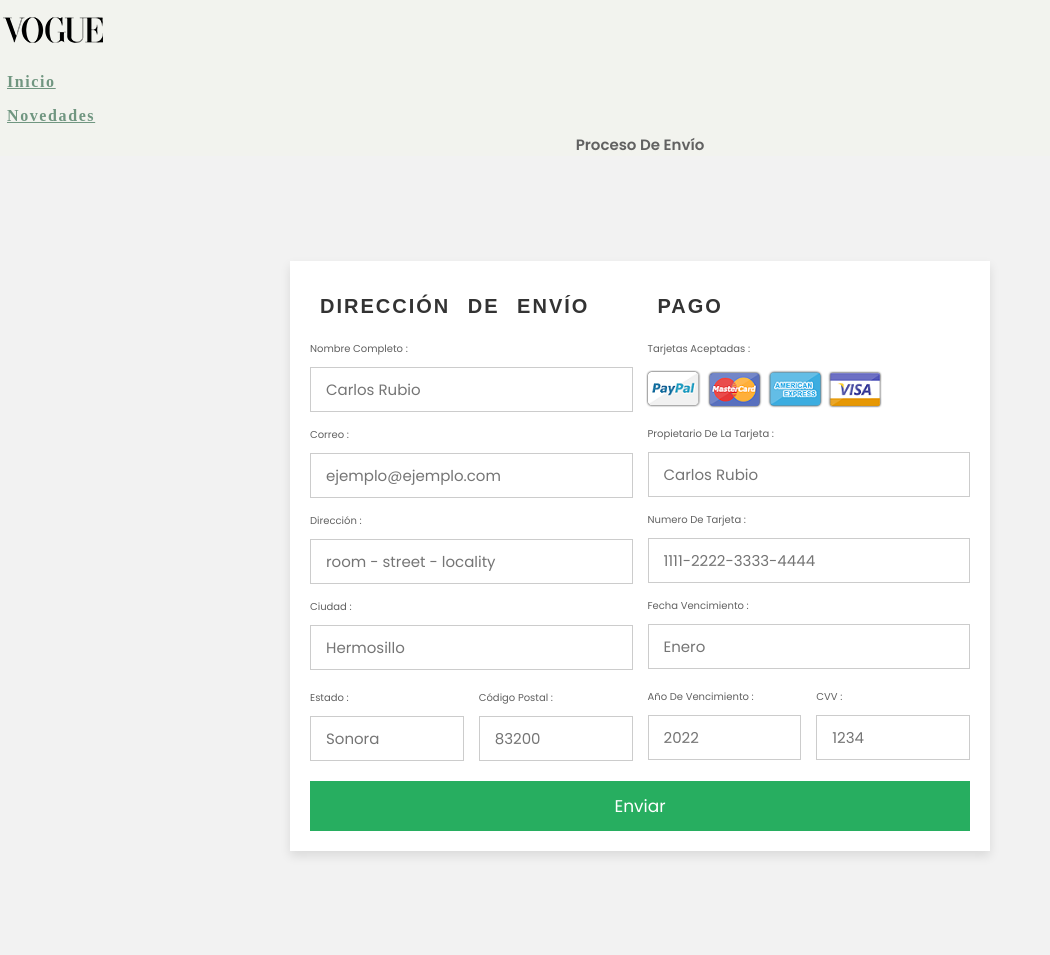
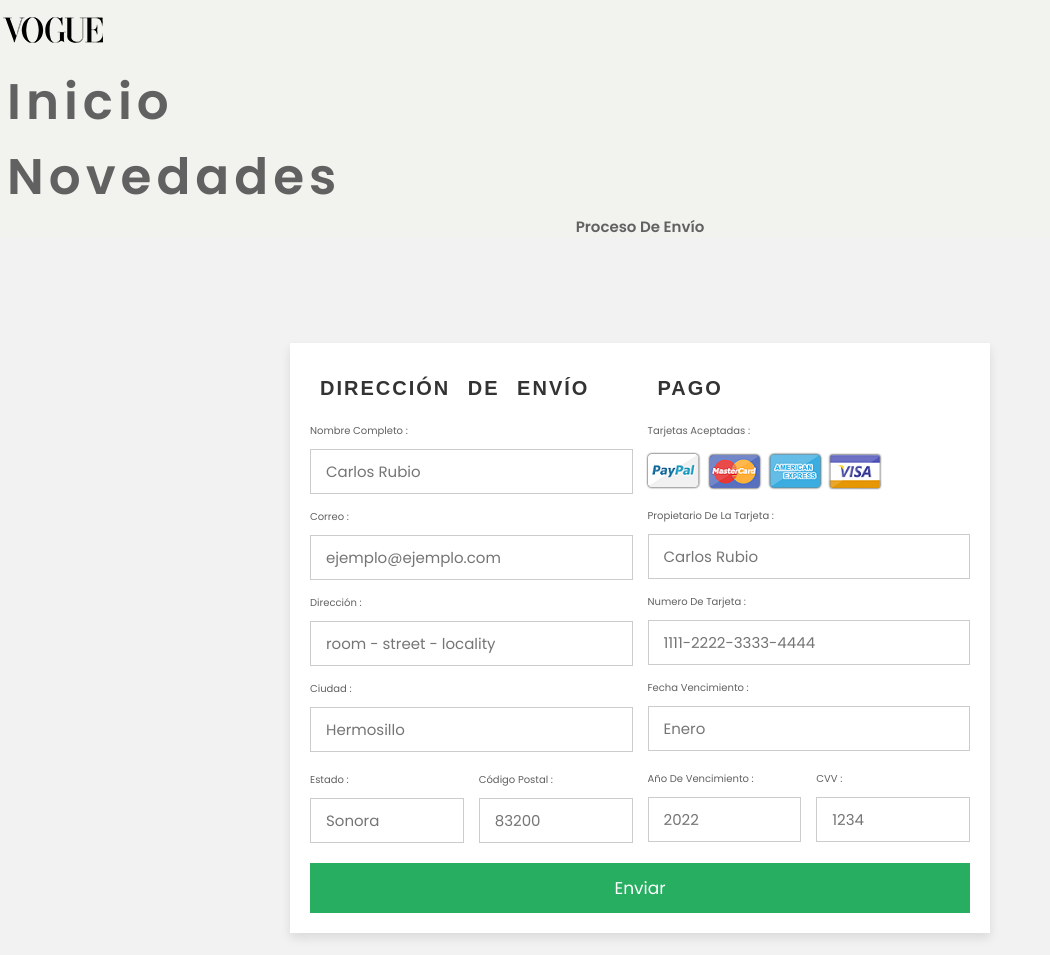
Before and after one commit to MikkelyEV/DojaRevistas, a PHP site: page /Pago.html in a window 1280 px wide. Shown: the top 955 px of the page, without its empty margins (0-1050 px from the left). Before the commit the page ends 856 px from the top, so only its background shows below. Run offline with PHP 8.4, Linux system fonts and the light colour scheme; some libraries are stand-ins or nearby versions.

Commit message:
Links en menu slider arreglados

```diff
--- a/Estilo.css
+++ b/Estilo.css
@@ -327,22 +327,22 @@
   font-family: "OpenSansCondensed-Light";
 }
 a {
-  font-size: 1.6rem;
-  line-height: 1.5em;
+  text-decoration: none;
+  font-size: 5rem;
   word-spacing: 0.5em;
   letter-spacing: 0.1em;
-  font-family: "OpenSansCondensed-Light";
+
   display: inline;
   font-weight: bold;
   padding: 7px;
-  color: var(--icon-hover-bg);
+  color: var(--text-color);
 }
 a::after {
-  content: "\e806";
+  text-decoration: none;
   display: inline-block;
-  font-family: fontello;
+  font-family: sans-serif;
   padding: 5px;
-  font-size: 1.6rem;
+
   transform: rotate(-90deg);
 }
 .text {
@@ -350,7 +350,7 @@
   line-height: 1.5em;
   word-spacing: 0.5em;
   letter-spacing: 0.1em;
-  font-family: "OpenSansCondensed-Bold", sans-serif;
+  font-family: "sans-serif", sans-serif;
 }
 .title {
   font-size: 3rem;
```
